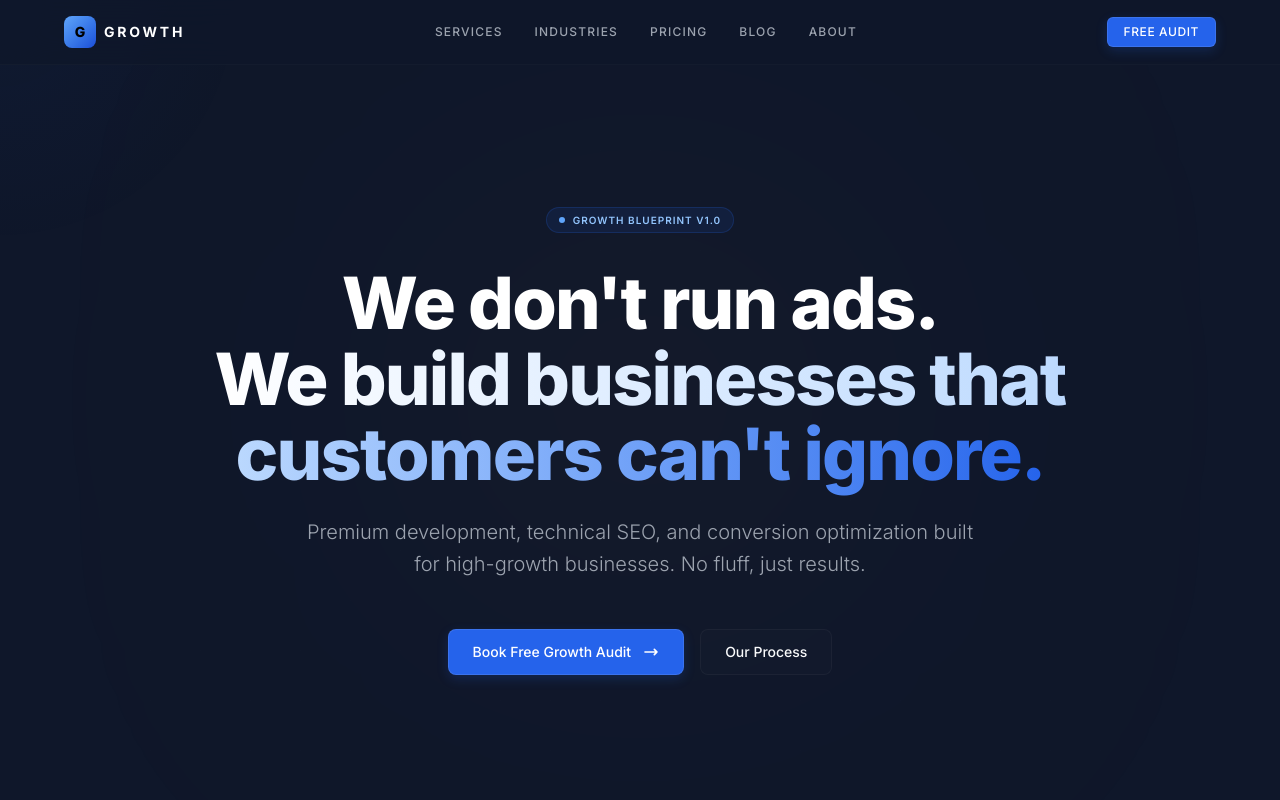
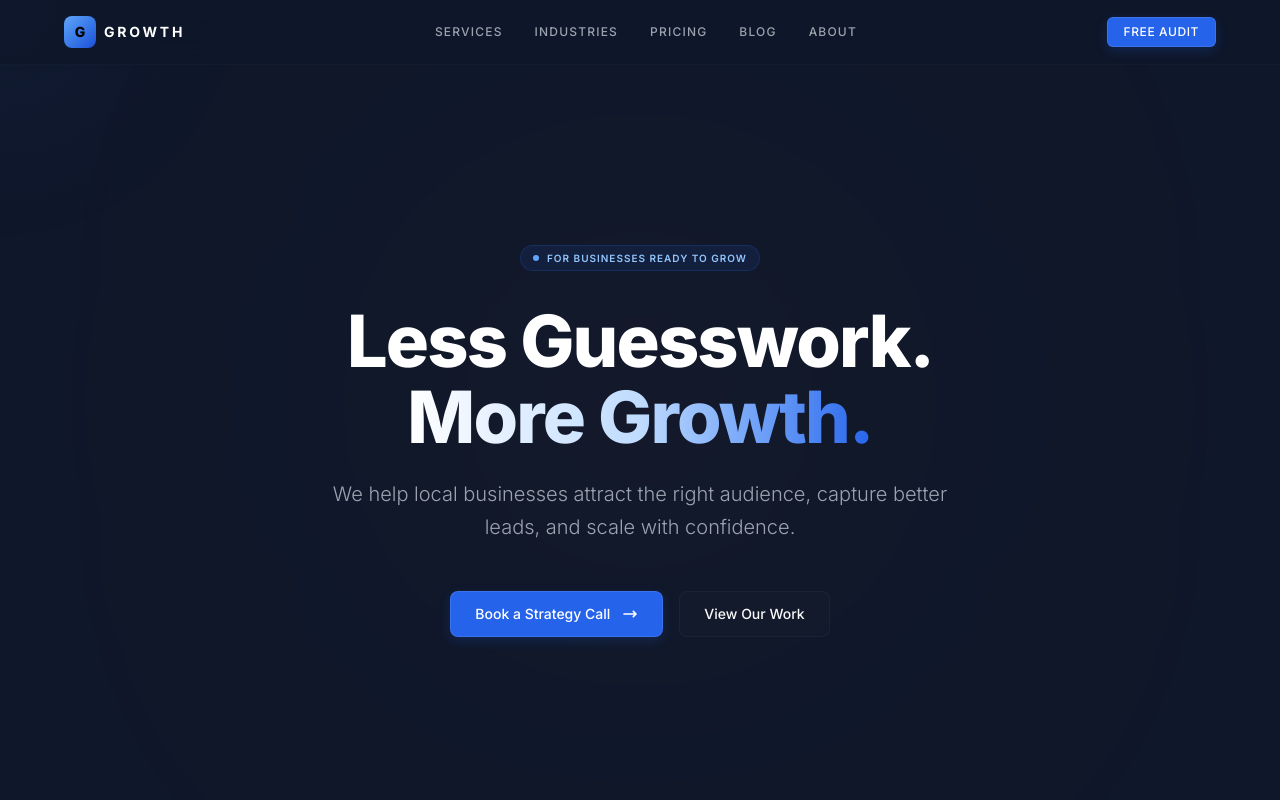
Before and after one commit to Pushkar555E/growth, a Next.js app: page / in a window 1280 px wide. Shown: the top 800 px of the page. Built offline with nearby package versions, Linux system fonts and the light colour scheme.

Commit message:
Update Hero copy and CTA links to follow high-conversion agency homepage guidelines

```diff
--- a/components/Hero.jsx
+++ b/components/Hero.jsx
@@ -44,7 +44,7 @@ export default function Hero() {
               <span className="animate-ping absolute inline-flex h-full w-full rounded-full bg-amber-400 opacity-75" />
               <span className="relative inline-flex rounded-full h-1.5 w-1.5 bg-amber-400" />
             </span>
-            Growth Blueprint V1.0
+            FOR BUSINESSES READY TO GROW
           </span>
         </div>
 
@@ -54,15 +54,15 @@ export default function Hero() {
           id="hero-title"
           className="text-4xl sm:text-5xl md:text-7xl font-extrabold tracking-tight text-white max-w-4xl mb-6 opacity-0 leading-[1.05]"
         >
-          We don&apos;t run ads. <br />
+          Less Guesswork. <br />
           <span className="text-transparent bg-clip-text bg-gradient-to-r from-white via-amber-200 to-amber-500">
-            We build businesses that customers can&apos;t ignore.
+            More Growth.
           </span>
         </h1>
 
         {/* Description */}
         <p ref={descRef} className="text-base sm:text-lg md:text-xl text-text-secondary max-w-2xl mb-12 opacity-0 leading-relaxed font-light">
-          Premium development, technical SEO, and conversion optimization built for high-growth businesses. No fluff, just results.
+          We help local businesses attract the right audience, capture better leads, and scale with confidence.
         </p>
 
         {/* CTA Actions */}
@@ -72,17 +72,17 @@ export default function Hero() {
             id="hero-btn-primary"
             className="btn-primary text-sm px-6 py-3.5"
           >
-            Book Free Growth Audit
+            Book a Strategy Call
             <svg className="w-4 h-4 ml-1" fill="none" stroke="currentColor" viewBox="0 0 24 24">
               <path strokeLinecap="round" strokeLinejoin="round" strokeWidth={2.5} d="M17 8l4 4m0 0l-4 4m4-4H3" />
             </svg>
           </Link>
           <a
-            href="#process"
+            href="#case-studies"
             id="hero-btn-secondary"
             className="btn-secondary text-sm px-6 py-3.5"
           >
-            Our Process
+            View Our Work
           </a>
         </div>
       </div>
```
